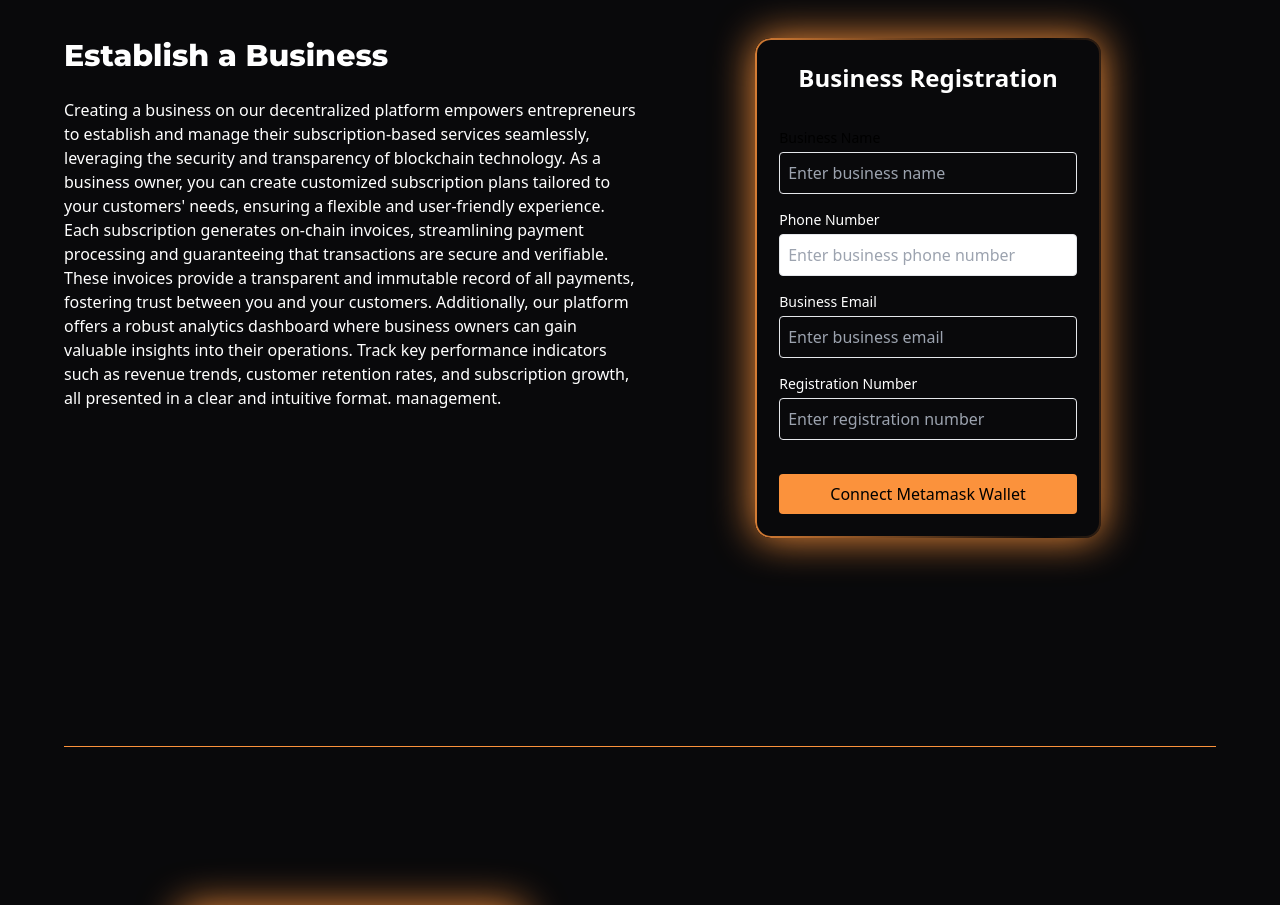
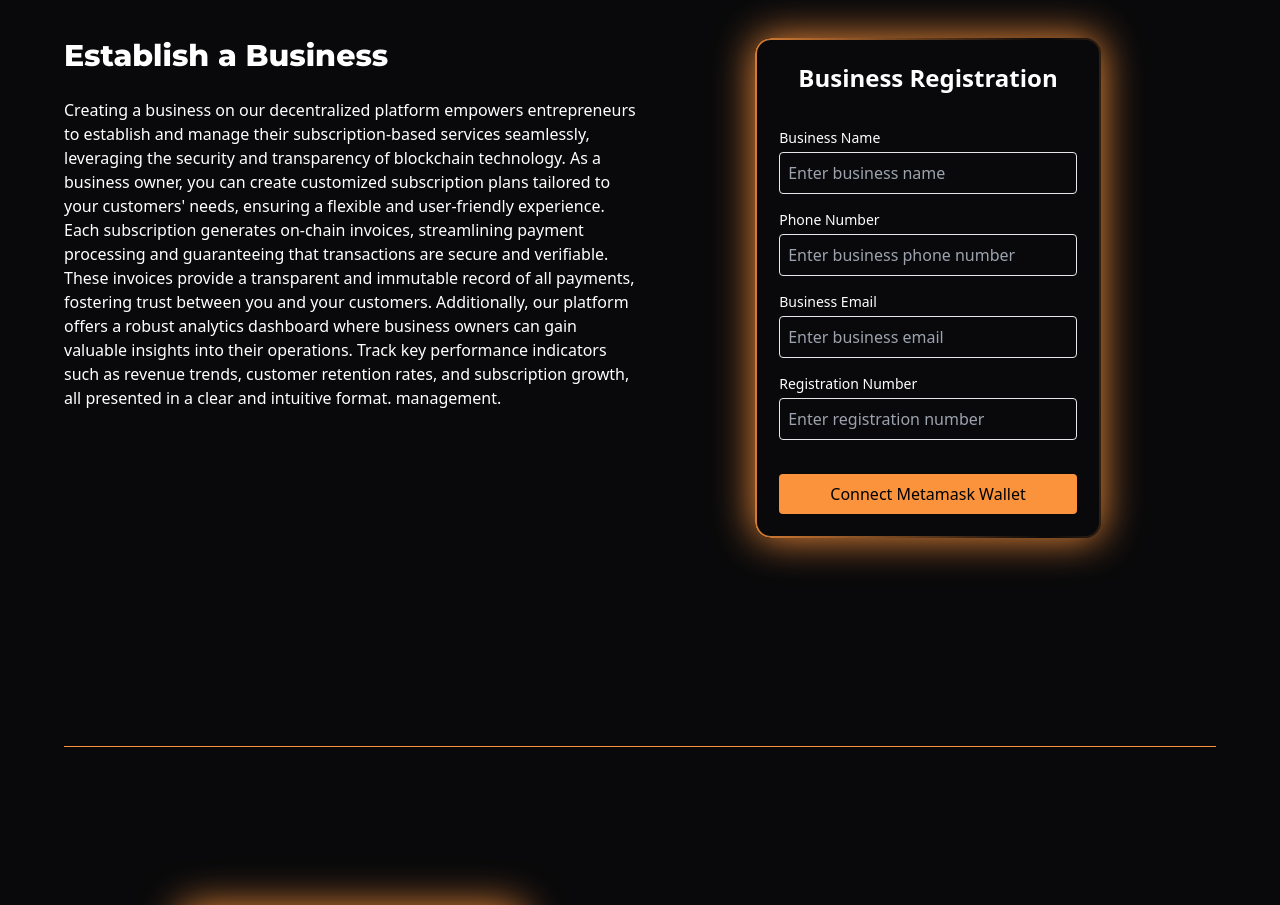
Before and after one commit to KPR-V/InvoX, a React (Vite) app in the folder frontend/: page / in a window 1280 px wide. Shown: the part 860-1765 px from the top of the page. Built offline with nearby package versions, Linux system fonts and the light colour scheme; a web font is replaced by a local one.

Commit message:
Minor UI changes

```diff
--- a/frontend/src/components/Businesscard.tsx
+++ b/frontend/src/components/Businesscard.tsx
@@ -152,14 +152,14 @@ const BusinessCard: React.FC = () => {
           Business Registration
         </h2>
 
-        <div className="text-black">
+        <div className="">
           <div className="mb-4 ">
             <label className="block text-sm font-medium mb-1 ">Business Name</label>
             <input
               type="text"
               value={businessName}
               onChange={(e) => setBusinessName(e.target.value)}
-              className="w-full border rounded p-2 bg-transparent"
+              className="w-full border rounded p-2 bg-transparent "
               placeholder="Enter business name"
             />
           </div>
@@ -170,7 +170,7 @@ const BusinessCard: React.FC = () => {
               type="number"
               value={businessType}
               onChange={(e) => setBusinessType(e.target.value)}
-              className="w-full border rounded p-2"
+              className="w-full border rounded p-2 bg-transparent"
               placeholder="Enter business phone number"
             />
           </div>
```
